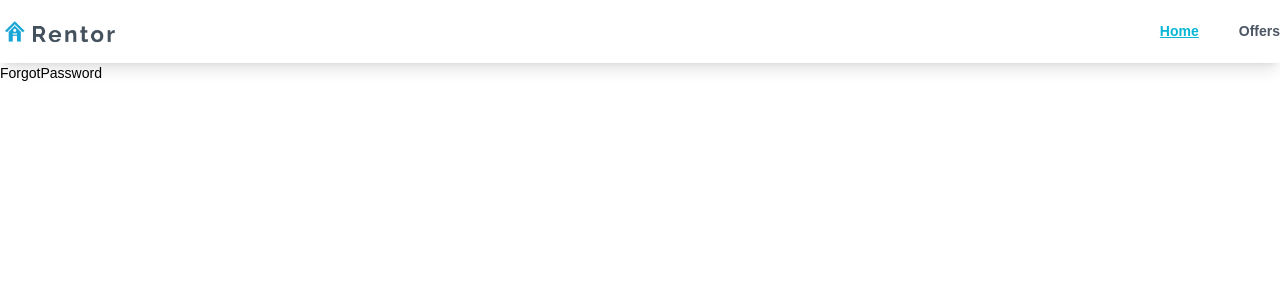
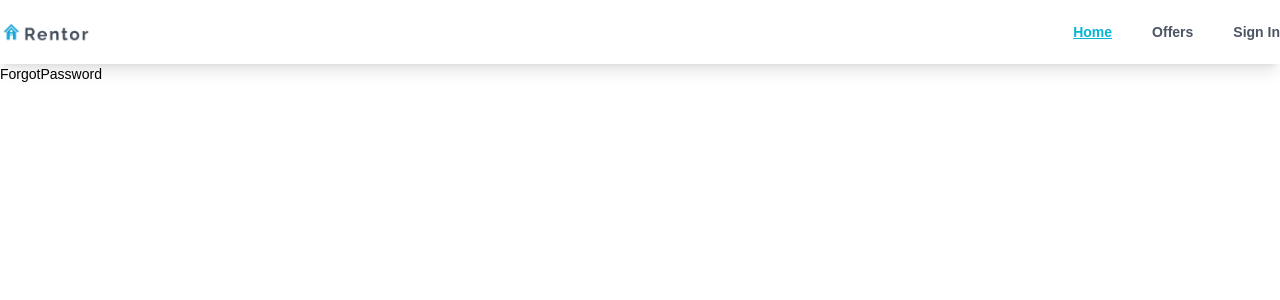
Before and after one commit to AmaduKamara/rensale, a React (Create React App) app: page /forgot-password in a window 1280 px wide. Shown: the top 300 px of the page. Built offline with nearby package versions, Linux system fonts and the light colour scheme.

Commit message:
Add Signin link on header and spacing between links

```diff
--- a/src/components/Header.jsx
+++ b/src/components/Header.jsx
@@ -5,14 +5,14 @@ const rentor = "./rentor-logo.png";
 
 const Header = ({ active, setActive }) => {
   return (
-    <header className="py-4 shadow-lg">
+    <header className="py-5 shadow-lg">
       <div className="flex items-center justify-between container mx-auto">
         <Link to="/">
-          <img src={rentor} alt="Rentor Logo" width={120} />
+          <img src={rentor} alt="Rentor Logo" className="h-6" />
         </Link>
         <nav>
-          <ul className="flex items-center">
-            <li className="mx-5 font-semibold text-gray-600 hover:text-cyan-500">
+          <ul className="flex items-center space-x-10">
+            <li className="font-semibold text-gray-600 hover:text-cyan-500">
               <Link
                 className={`${
                   active === "home" ? "text-cyan-500 underline" : ""
@@ -23,7 +23,7 @@ const Header = ({ active, setActive }) => {
                 Home
               </Link>
             </li>
-            <li className="ml-5 font-semibold text-gray-600 hover:text-cyan-500">
+            <li className="font-semibold text-gray-600 hover:text-cyan-500">
               <Link
                 className={`${
                   active === "offers" ? "text-cyan-500 underline" : ""
@@ -34,6 +34,17 @@ const Header = ({ active, setActive }) => {
                 Offers
               </Link>
             </li>
+            <li className="font-semibold text-gray-600 hover:text-cyan-500">
+              <Link
+                className={`${
+                  active === "signin" ? "text-cyan-500 underline" : ""
+                }`}
+                to="/signin"
+                onClick={() => setActive("signin")}
+              >
+                Sign In
+              </Link>
+            </li>
           </ul>
         </nav>
       </div>
```
